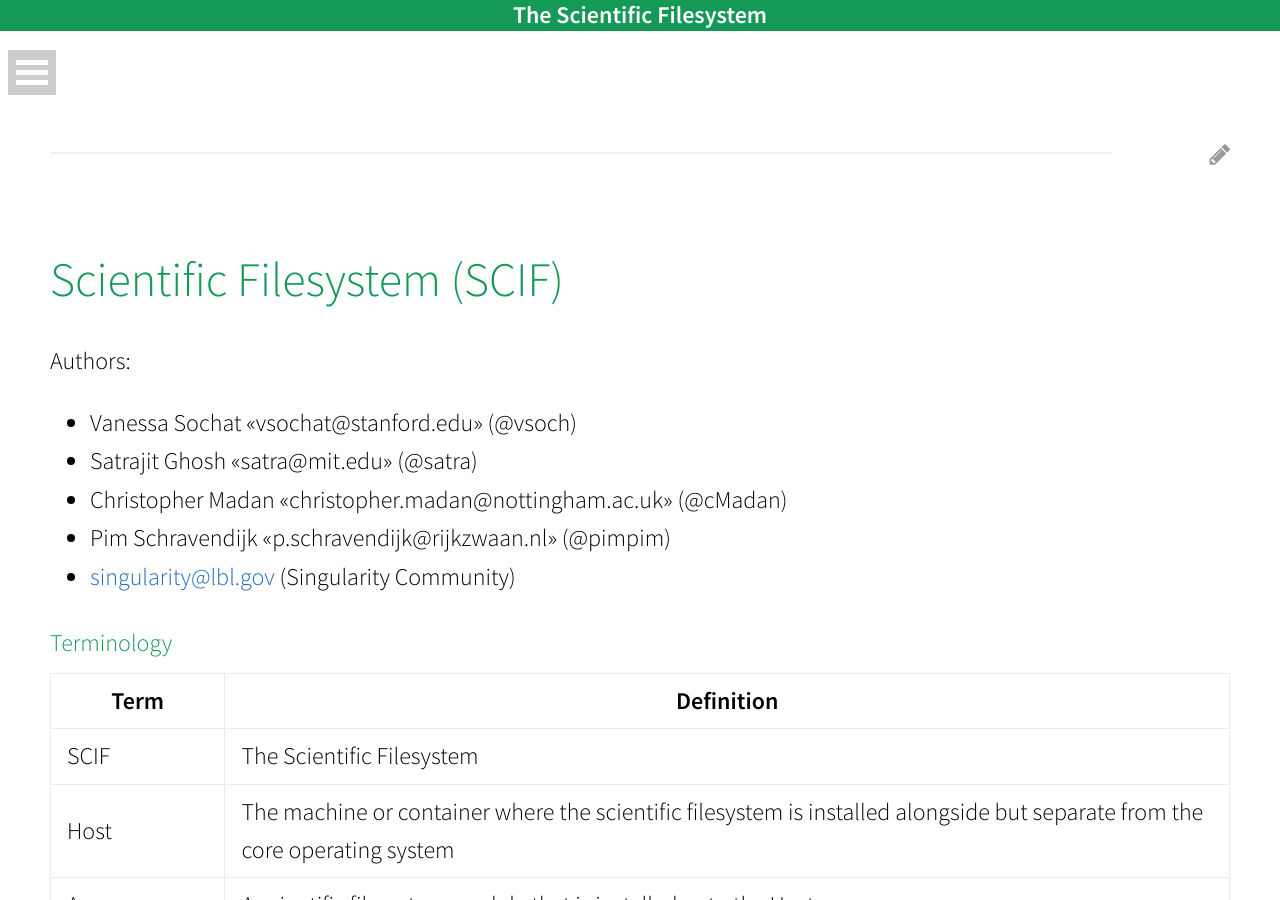
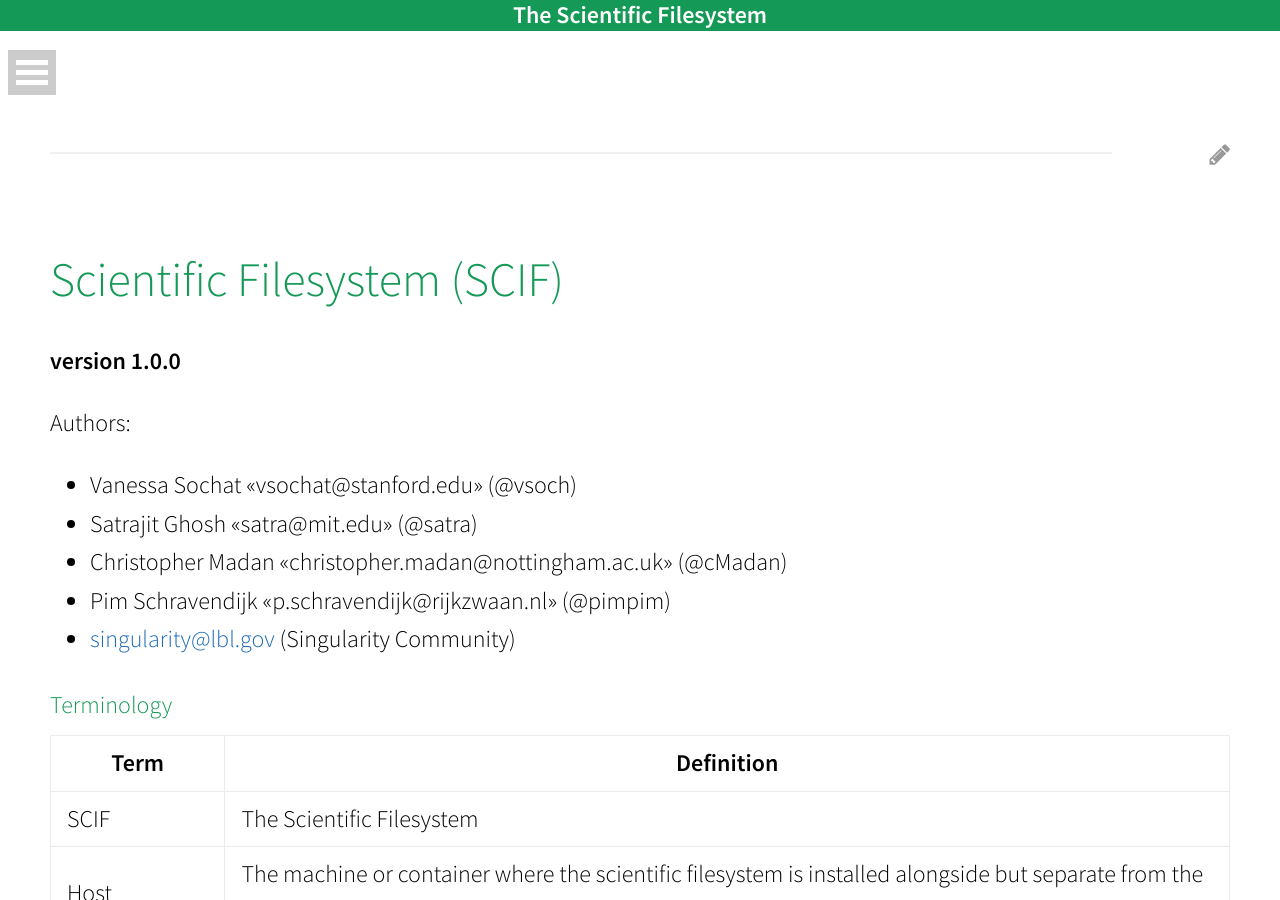
Before and after one commit to sci-f/sci-f.github.io, a Jekyll site: the page built from spec/spec-v1.md, in a window 1280 px wide and 900 px high. Built offline with Jekyll 4.4.1, drawn with Linux system fonts in a browser that asks for light colours; nearby versions of some CDN libraries.

Commit message:
updating spec to have date

```diff
--- a/_config.yml
+++ b/_config.yml
@@ -12,7 +12,7 @@
   url:        https://vsoch.github.io
 
 # SCIF Version
-version: 0.0.2
+version: 1.0.0
 
 # Defaults
 defaults:
--- a/_includes/head.html
+++ b/_includes/head.html
@@ -2,11 +2,11 @@
   <meta charset="UTF-8">
   <title>{{ site.title }}</title>
   <meta name="viewport" content="width=device-width, initial-scale=1">
-  <link rel="stylesheet" href="{{ site.baseurl }}/css/normalize.css">
+  <link rel="stylesheet" href="/css/normalize.css">
   <link rel="stylesheet" href="//fonts.googleapis.com/css?family=Source+Sans+Pro:300,300i,600">
   <link rel="stylesheet" href="https://maxcdn.bootstrapcdn.com/font-awesome/4.7.0/css/font-awesome.min.css">
-  <link rel="stylesheet" href="{{ site.baseurl }}/css/scif.css">
+  <link rel="stylesheet" href="/css/scif.css">
   <script src="https://ajax.googleapis.com/ajax/libs/jquery/1.9.1/jquery.min.js"></script>
-  <script src="{{ site.baseurl }}/js/jquery.dlmenu.js"></script>
-  <script src="{{ site.baseurl }}/js/modernizr.custom.js"></script>
+  <script src="js/jquery.dlmenu.js"></script>
+  <script src="js/modernizr.custom.js"></script>
 </head>
--- a/spec/spec.md
+++ b/spec/spec-v1.md
@@ -2,11 +2,12 @@
 layout: default
 title: Specification for the Scientific Filesystem (scif)
 pdf: true
-permalink: /specification
+permalink: /spec-v1
 toc: false
 ---
 
 # Scientific Filesystem (SCIF)
+**version 1.0.0**
 
 Authors:
 
```
Also changed, not shown: spec/README.md (added, +11 -0 lines).
